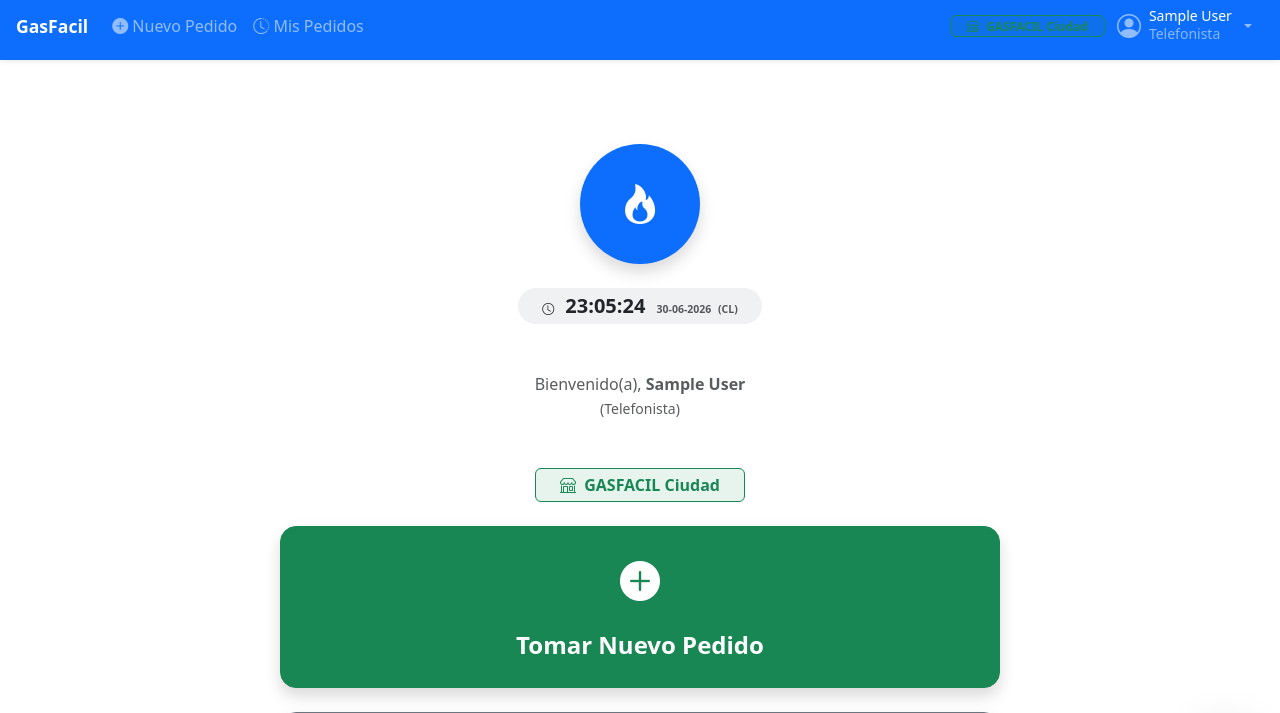
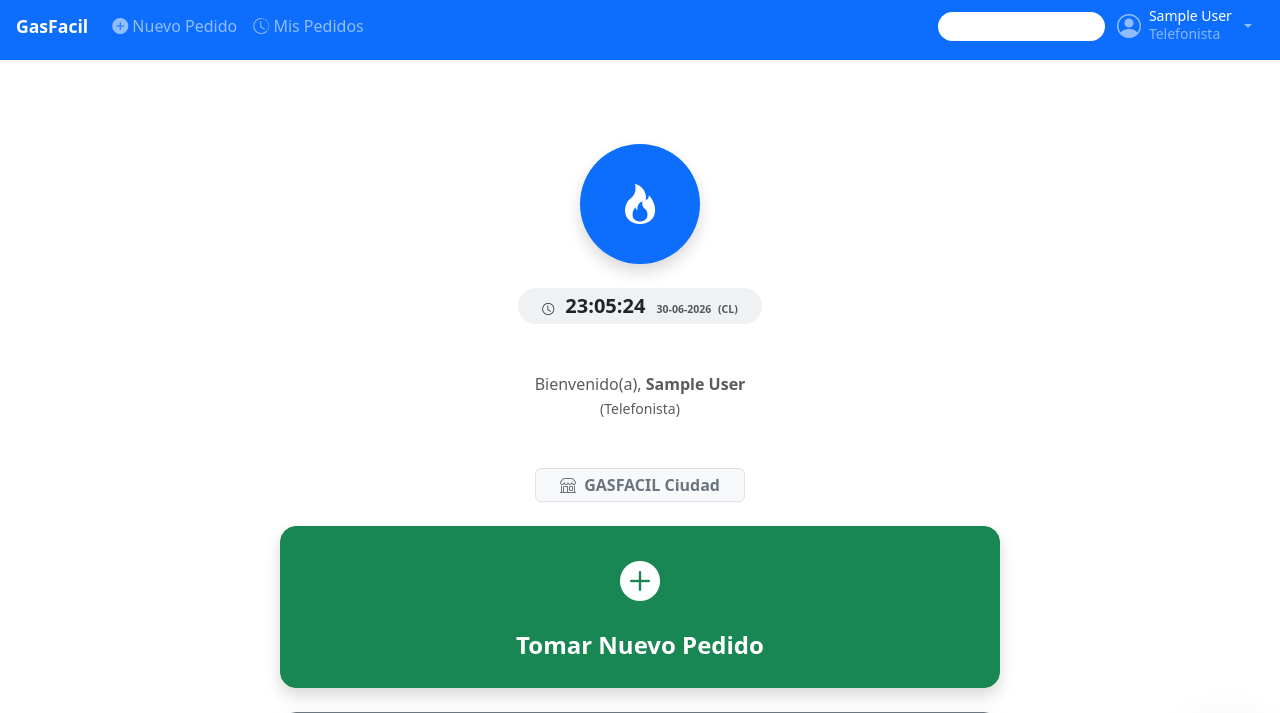
Before and after one commit to infralise123984/gas_project, a Django app: page / in a window 1280 px wide. Shown: the top 713 px of the page. Run offline with Django 5.2, Linux system fonts and the light colour scheme; a user stored in the database is signed in; data comes from the database, SQL or seed files in the repository; tables that the repository leaves empty hold one stand-in row (values such as "Sample post"); parts of the project's set-up code (start-up, migrations or seed data) failed here and were passed over.

Commit message:
fix(ui): badge de bodega en navbar con estilo blanco translúcido en vez de verde
- Navbar admin/jefe: bg-white bg-opacity-25 en rounded-pill (combina con azul)
- Navbar otros roles: bg-white bg-opacity-20 sutil
- Index: badge gris claro neutro

```diff
--- a/mockups/templates/base.html
+++ b/mockups/templates/base.html
@@ -289,7 +289,7 @@
                     <li class="nav-item dropdown me-1">
                         <a class="nav-link dropdown-toggle d-flex align-items-center gap-2" href="#" role="button"
                            data-bs-toggle="dropdown" aria-expanded="false" title="Cambiar bodega">
-                            <span class="badge {% if bodega_activa %}bg-success{% else %}bg-secondary{% endif %} px-3 py-2 fs-6">
+                            <span class="bg-white bg-opacity-25 text-white px-3 py-2 rounded-pill fw-semibold small">
                                 <i class="bi bi-shop me-1"></i>
                                 {% if bodega_activa %}{{ bodega_activa.nombre }}{% else %}Todas las bodegas{% endif %}
                             </span>
@@ -327,10 +327,10 @@
                             {% endif %}
                         </ul>
                     </li>
-                    {% elif user.is_authenticated and bodega_activa and user.rol != "admin" %}
+                    {% elif user.is_authenticated and bodega_activa and user.rol != "admin" and user.rol != "jefe" %}
                     <!-- Bodega badge (no admin/jefe, solo ver su bodega) -->
                     <li class="nav-item d-none d-md-flex align-items-center">
-                        <span class="badge bg-success bg-opacity-10 text-success border border-success px-3 py-1">
+                        <span class="bg-white bg-opacity-20 text-white px-3 py-1 rounded-pill small">
                             <i class="bi bi-shop me-1"></i> {{ bodega_activa.nombre }}
                         </span>
                     </li>
--- a/mockups/templates/index.html
+++ b/mockups/templates/index.html
@@ -36,7 +36,7 @@
 
             {% if bodega_activa %}
             <div class="text-center mb-4">
-                <span class="badge bg-success bg-opacity-10 text-success border border-success px-4 py-2 fs-6">
+                <span class="badge bg-light text-secondary border px-4 py-2 fs-6">
                     <i class="bi bi-shop me-1"></i> {{ bodega_activa.nombre }}
                 </span>
             </div>
```
